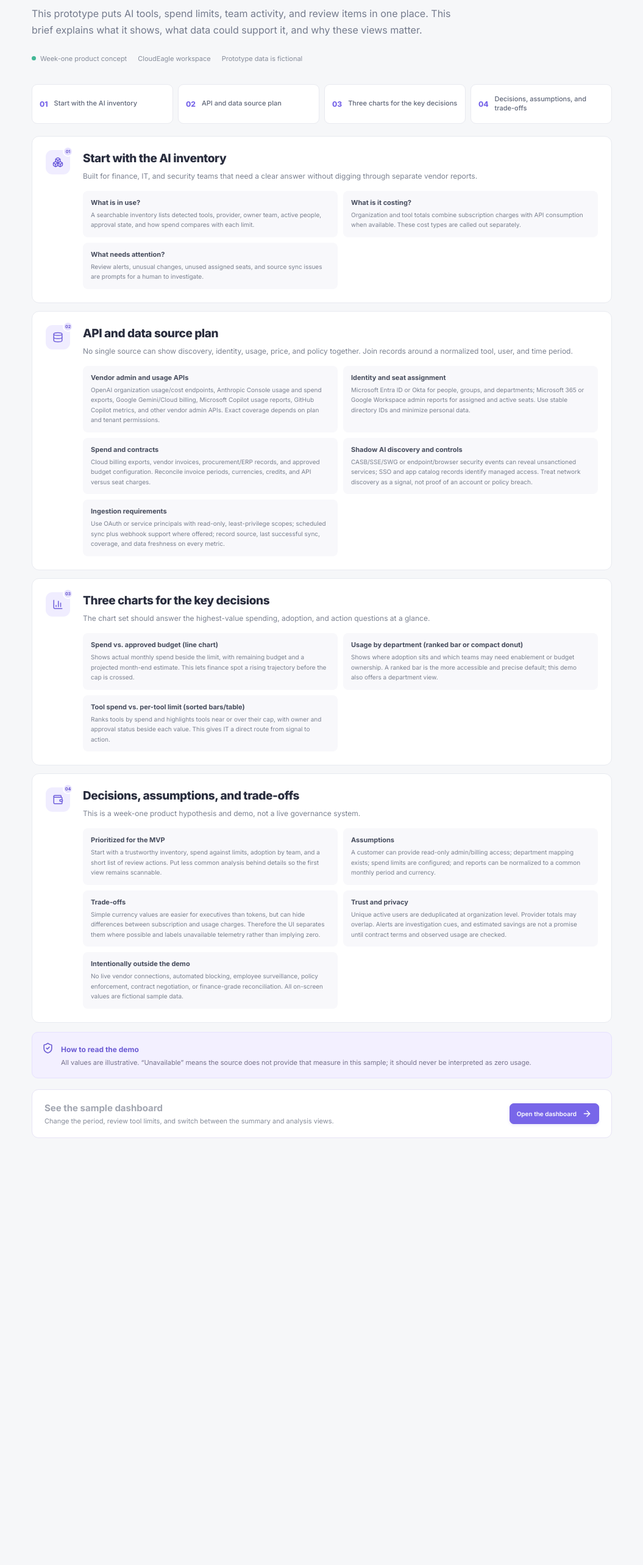
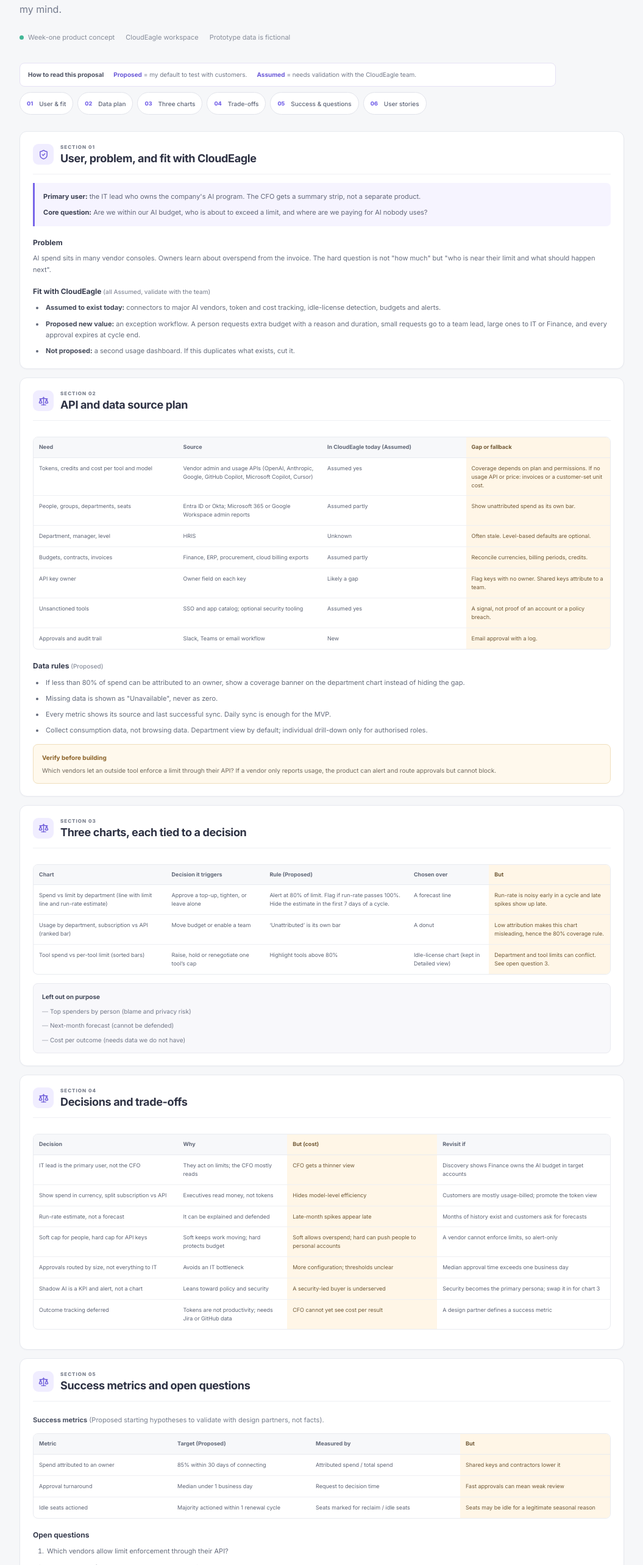
Before and after one commit to radzhiv25/ai-monitoring, a React (Vite) app: page / in a window 1280 px wide. Shown: the part 234-2800 px from the top of the page at 61% size, without its empty margins (112-1167 px from the left). Before the commit the page ends 2164 px from the top, so only its background shows below. Built offline with nearby package versions, Linux system fonts and the light colour scheme.

Commit message:
docs: rewrite governance brief as product proposal

```diff
--- a/src/components/documentation/BehindDashboard.jsx
+++ b/src/components/documentation/BehindDashboard.jsx
@@ -1,70 +1,145 @@
 import React from "react";
-import { ArrowRight, BarChart3, Boxes, Database, ShieldCheck, Wallet, Users, CircleHelp } from "lucide-react";
+import { ArrowRight, CircleHelp, Scale, ShieldCheck } from "lucide-react";
 
 const sections = [
-  {
-    icon: Boxes,
-    number: "01",
-    title: "Start with the AI inventory",
-    lead: "Built for finance, IT, and security teams that need a clear answer without digging through separate vendor reports.",
-    points: [
-      ["What is in use?", "A searchable inventory lists detected tools, provider, owner team, active people, approval state, and how spend compares with each limit."],
-      ["What is it costing?", "Organization and tool totals combine subscription charges with API consumption when available. These cost types are called out separately."],
-      ["What needs attention?", "Review alerts, unusual changes, unused assigned seats, and source sync issues are prompts for a human to investigate."],
-    ],
-  },
-  {
-    icon: Database,
-    number: "02",
-    title: "API and data source plan",
-    lead: "No single source can show discovery, identity, usage, price, and policy together. Join records around a normalized tool, user, and time period.",
-    points: [
-      ["Vendor admin and usage APIs", "OpenAI organization usage/cost endpoints, Anthropic Console usage and spend exports, Google Gemini/Cloud billing, Microsoft Copilot usage reports, GitHub Copilot metrics, and other vendor admin APIs. Exact coverage depends on plan and tenant permissions."],
-      ["Identity and seat assignment", "Microsoft Entra ID or Okta for people, groups, and departments; Microsoft 365 or Google Workspace admin reports for assigned and active seats. Use stable directory IDs and minimize personal data."],
-      ["Spend and contracts", "Cloud billing exports, vendor invoices, procurement/ERP records, and approved budget configuration. Reconcile invoice periods, currencies, credits, and API versus seat charges."],
-      ["Shadow AI discovery and controls", "CASB/SSE/SWG or endpoint/browser security events can reveal unsanctioned services; SSO and app catalog records identify managed access. Treat network discovery as a signal, not proof of an account or policy breach."],
-      ["Ingestion requirements", "Use OAuth or service principals with read-only, least-privilege scopes; scheduled sync plus webhook support where offered; record source, last successful sync, coverage, and data freshness on every metric."],
-    ],
-  },
-  {
-    icon: BarChart3,
-    number: "03",
-    title: "Three charts for the key decisions",
-    lead: "The chart set should answer the highest-value spending, adoption, and action questions at a glance.",
-    points: [
-      ["Spend vs. approved budget (line chart)", "Shows actual monthly spend beside the limit, with remaining budget and a projected month-end estimate. This lets finance spot a rising trajectory before the cap is crossed."],
-      ["Usage by department (ranked bar or compact donut)", "Shows where adoption sits and which teams may need enablement or budget ownership. A ranked bar is the more accessible and precise default; this demo also offers a department view."],
-      ["Tool spend vs. per-tool limit (sorted bars/table)", "Ranks tools by spend and highlights tools near or over their cap, with owner and approval status beside each value. This gives IT a direct route from signal to action."],
-    ],
-  },
-  {
-    icon: Wallet,
-    number: "04",
-    title: "Decisions, assumptions, and trade-offs",
-    lead: "This is a week-one product hypothesis and demo, not a live governance system.",
-    points: [
-      ["Prioritized for the MVP", "Start with a trustworthy inventory, spend against limits, adoption by team, and a short list of review actions. Put less common analysis behind details so the first view remains scannable."],
-      ["Assumptions", "A customer can provide read-only admin/billing access; department mapping exists; spend limits are configured; and reports can be normalized to a common monthly period and currency."],
-      ["Trade-offs", "Simple currency values are easier for executives than tokens, but can hide differences between subscription and usage charges. Therefore the UI separates them where possible and labels unavailable telemetry rather than implying zero."],
-      ["Trust and privacy", "Unique active users are deduplicated at organization level. Provider totals may overlap. Alerts are investigation cues, and estimated savings are not a promise until contract terms and observed usage are checked."],
-      ["Intentionally outside the demo", "No live vendor connections, automated blocking, employee surveillance, policy enforcement, contract negotiation, or finance-grade reconciliation. All on-screen values are fictional sample data."],
-    ],
-  },
+  { id: "01", label: "User & fit" },
+  { id: "02", label: "Data plan" },
+  { id: "03", label: "Three charts" },
+  { id: "04", label: "Trade-offs" },
+  { id: "05", label: "Success & questions" },
+  { id: "06", label: "User stories" },
 ];
 
+function DataTable({ caption, columns, rows, className = "" }) {
+  return <div className={`proposal-table-wrap ${className}`}>
+    <table className="proposal-table">
+      <caption className="sr-only">{caption}</caption>
+      <thead><tr>{columns.map((column) => <th key={column.key} scope="col" className={column.tone || ""}>{column.label}</th>)}</tr></thead>
+      <tbody>{rows.map((row, index) => <tr key={`${caption}-${index}`}>{columns.map((column) => <td key={column.key} data-label={column.label} className={column.tone || ""}>{row[column.key]}</td>)}</tr>)}</tbody>
+    </table>
+    <div className="proposal-mobile-cards" aria-label={`${caption} (card view)`}>{rows.map((row, index) => <article className="proposal-mobile-card" key={`${caption}-card-${index}`}><dl>{columns.map((column) => <div key={column.key} className={column.tone || ""}><dt>{column.label}</dt><dd>{row[column.key]}</dd></div>)}</dl></article>)}</div>
+  </div>;
+}
+
+const sourceColumns = [
+  { key: "need", label: "Need" },
+  { key: "source", label: "Source" },
+  { key: "status", label: "In CloudEagle today (Assumed)" },
+  { key: "gap", label: "Gap or fallback", tone: "cost-cell" },
+];
+const sourceRows = [
+  { need: "Tokens, credits and cost per tool and model", source: "Vendor admin and usage APIs (OpenAI, Anthropic, Google, GitHub Copilot, Microsoft Copilot, Cursor)", status: "Assumed yes", gap: "Coverage depends on plan and permissions. If no usage API or price: invoices or a customer-set unit cost." },
+  { need: "People, groups, departments, seats", source: "Entra ID or Okta; Microsoft 365 or Google Workspace admin reports", status: "Assumed partly", gap: "Show unattributed spend as its own bar." },
+  { need: "Department, manager, level", source: "HRIS", status: "Unknown", gap: "Often stale. Level-based defaults are optional." },
+  { need: "Budgets, contracts, invoices", source: "Finance, ERP, procurement, cloud billing exports", status: "Assumed partly", gap: "Reconcile currencies, billing periods, credits." },
+  { need: "API key owner", source: "Owner field on each key", status: "Likely a gap", gap: "Flag keys with no owner. Shared keys attribute to a team." },
+  { need: "Unsanctioned tools", source: "SSO and app catalog; optional security tooling", status: "Assumed yes", gap: "A signal, not proof of an account or a policy breach." },
+  { need: "Approvals and audit trail", source: "Slack, Teams or email workflow", status: "New", gap: "Email approval with a log." },
+];
+
+const chartColumns = [
+  { key: "chart", label: "Chart" },
+  { key: "decision", label: "Decision it triggers" },
+  { key: "rule", label: "Rule (Proposed)" },
+  { key: "chosen", label: "Chosen over" },
+  { key: "cost", label: "But", tone: "cost-cell" },
+];
+const chartRows = [
+  { chart: "Spend vs limit by department (line with limit line and run-rate estimate)", decision: "Approve a top-up, tighten, or leave alone", rule: "Alert at 80% of limit. Flag if run-rate passes 100%. Hide the estimate in the first 7 days of a cycle.", chosen: "A forecast line", cost: "Run-rate is noisy early in a cycle and late spikes show up late." },
+  { chart: "Usage by department, subscription vs API (ranked bar)", decision: "Move budget or enable a team", rule: "‘Unattributed’ is its own bar", chosen: "A donut", cost: "Low attribution makes this chart misleading, hence the 80% coverage rule." },
+  { chart: "Tool spend vs per-tool limit (sorted bars)", decision: "Raise, hold or renegotiate one tool’s cap", rule: "Highlight tools above 80%", chosen: "Idle-license chart (kept in Detailed view)", cost: "Department and tool limits can conflict. See open question 3." },
+];
+
+const decisionColumns = [
+  { key: "decision", label: "Decision" },
+  { key: "why", label: "Why" },
+  { key: "cost", label: "But (cost)", tone: "cost-cell" },
+  { key: "revisit", label: "Revisit if" },
+];
+const decisionRows = [
+  { decision: "IT lead is the primary user, not the CFO", why: "They act on limits; the CFO mostly reads", cost: "CFO gets a thinner view", revisit: "Discovery shows Finance owns the AI budget in target accounts" },
+  { decision: "Show spend in currency, split subscription vs API", why: "Executives read money, not tokens", cost: "Hides model-level efficiency", revisit: "Customers are mostly usage-billed; promote the token view" },
+  { decision: "Run-rate estimate, not a forecast", why: "It can be explained and defended", cost: "Late-month spikes appear late", revisit: "Months of history exist and customers ask for forecasts" },
+  { decision: "Soft cap for people, hard cap for API keys", why: "Soft keeps work moving; hard protects budget", cost: "Soft allows overspend; hard can push people to personal accounts", revisit: "A vendor cannot enforce limits, so alert-only" },
+  { decision: "Approvals routed by size, not everything to IT", why: "Avoids an IT bottleneck", cost: "More configuration; thresholds unclear", revisit: "Median approval time exceeds one business day" },
+  { decision: "Shadow AI is a KPI and alert, not a chart", why: "Leans toward policy and security", cost: "A security-led buyer is underserved", revisit: "Security becomes the primary persona; swap it in for chart 3" },
+  { decision: "Outcome tracking deferred", why: "Tokens are not productivity; needs Jira or GitHub data", cost: "CFO cannot yet see cost per result", revisit: "A design partner defines a success metric" },
+];
+
+const metricColumns = [
+  { key: "metric", label: "Metric" },
+  { key: "target", label: "Target (Proposed)" },
+  { key: "measure", label: "Measured by" },
+  { key: "cost", label: "But", tone: "cost-cell" },
+];
+const metricRows = [
+  { metric: "Spend attributed to an owner", target: "85% within 30 days of connecting", measure: "Attributed spend / total spend", cost: "Shared keys and contractors lower it" },
+  { metric: "Approval turnaround", target: "Median under 1 business day", measure: "Request to decision time", cost: "Fast approvals can mean weak review" },
+  { metric: "Idle seats actioned", target: "Majority actioned within 1 renewal cycle", measure: "Seats marked for reclaim / idle seats", cost: "Seats may be idle for a legitimate seasonal reason" },
+];
+
+function Section({ id, icon: Icon, title, children }) {
+  return <section className="proposal-section" id={`brief-${id}`} aria-labelledby={`brief-heading-${id}`}>
+    <div className="proposal-section-heading"><span className="proposal-section-icon"><Icon size={17}/></span><div><span className="proposal-section-number">SECTION {id}</span><h2 id={`brief-heading-${id}`}>{title}</h2></div></div>
+    <div className="proposal-section-content">{children}</div>
+  </section>;
+}
+
 export default function BehindDashboard({ onBack }) {
-  return <main className="docs-page">
-    <header className="docs-header">
-      <div className="docs-kicker"><CircleHelp size={16}/> PRODUCT BRIEF <span>·</span> AI GOVERNANCE</div>
-      <h1>AI usage and spend,<br/><em>in one view.</em></h1>
-      <p>This prototype puts AI tools, spend limits, team activity, and review items in one place. This brief explains what it shows, what data could support it, and why these views matter.</p>
+  return <main className="docs-page proposal-page">
+    <header className="docs-header proposal-hero">
+      <div className="docs-kicker"><CircleHelp size={16}/> PRODUCT PROPOSAL <span>·</span> AI GOVERNANCE</div>
+      <h1>AI budgets, limits,<br/><em>and exceptions</em></h1>
+      <p>A week-one proposal: who it is for, what it decides, what each choice costs, and what would change my mind.</p>
       <div className="docs-meta"><span><i/> Week-one product concept</span><span>CloudEagle workspace</span><span>Prototype data is fictional</span></div>
+      <div className="proposal-legend" role="note" aria-label="Proposal legend"><b>How to read this proposal</b><span><strong>Proposed</strong> = my default to test with customers.</span><span><strong>Assumed</strong> = needs validation with the CloudEagle team.</span></div>
     </header>
-    <nav className="docs-toc" aria-label="Brief sections">{sections.map(({number,title})=><a key={number} href={`#brief-${number}`}><b>{number}</b>{title}</a>)}</nav>
-    <div className="docs-sections">{sections.map(({icon:Icon,number,title,lead,points})=><section className="docs-section" id={`brief-${number}`} key={number}>
-      <div className="docs-section-icon"><Icon size={18}/><span>{number}</span></div><div className="docs-section-body"><h2>{title}</h2><p className="docs-lead">{lead}</p><div className="docs-points">{points.map(([heading,copy])=><article key={heading}><h3>{heading}</h3><p>{copy}</p></article>)}</div></div>
-    </section>)}</div>
-    <aside className="docs-callout"><ShieldCheck size={19}/><div><b>How to read the demo</b><p>All values are illustrative. “Unavailable” means the source does not provide that measure in this sample; it should never be interpreted as zero usage.</p></div></aside>
-    <footer className="docs-footer"><div><b>See the sample dashboard</b><span>Change the period, review tool limits, and switch between the summary and analysis views.</span></div><button className="button primary" onClick={onBack}>Open the dashboard <ArrowRight size={16}/></button></footer>
+
+    <nav className="docs-toc proposal-toc" aria-label="Brief sections">{sections.map(({ id, label }) => <a key={id} href={`#brief-${id}`}><b>{id}</b><span>{label}</span></a>)}</nav>
+
+    <div className="proposal-sections">
+      <Section id="01" icon={ShieldCheck} title="User, problem, and fit with CloudEagle">
+        <div className="proposal-callout"><p><b>Primary user:</b> the IT lead who owns the company&apos;s AI program. The CFO gets a summary strip, not a separate product.</p><p><b>Core question:</b> Are we within our AI budget, who is about to exceed a limit, and where are we paying for AI nobody uses?</p></div>
+        <h3 className="proposal-subhead">Problem</h3><p>AI spend sits in many vendor consoles. Owners learn about overspend from the invoice. The hard question is not &quot;how much&quot; but &quot;who is near their limit and what should happen next&quot;.</p>
+        <h3 className="proposal-subhead">Fit with CloudEagle <span>(all Assumed, validate with the team)</span></h3>
+        <ul className="proposal-list"><li><b>Assumed to exist today:</b> connectors to major AI vendors, token and cost tracking, idle-license detection, budgets and alerts.</li><li><b>Proposed new value:</b> an exception workflow. A person requests extra budget with a reason and duration, small requests go to a team lead, large ones to IT or Finance, and every approval expires at cycle end.</li><li><b>Not proposed:</b> a second usage dashboard. If this duplicates what exists, cut it.</li></ul>
+      </Section>
+
+      <Section id="02" icon={Scale} title="API and data source plan">
+        <DataTable caption="API and data sources required for the proposal" columns={sourceColumns} rows={sourceRows}/>
+        <h3 className="proposal-subhead">Data rules <span>(Proposed)</span></h3>
+        <ul className="proposal-list"><li>If less than 80% of spend can be attributed to an owner, show a coverage banner on the department chart instead of hiding the gap.</li><li>Missing data is shown as &quot;Unavailable&quot;, never as zero.</li><li>Every metric shows its source and last successful sync. Daily sync is enough for the MVP.</li><li>Collect consumption data, not browsing data. Department view by default; individual drill-down only for authorised roles.</li></ul>
+        <aside className="proposal-question"><b>Verify before building</b><p>Which vendors let an outside tool enforce a limit through their API? If a vendor only reports usage, the product can alert and route approvals but cannot block.</p></aside>
+      </Section>
+
+      <Section id="03" icon={Scale} title="Three charts, each tied to a decision">
+        <DataTable caption="Three selected charts and the decisions they support" columns={chartColumns} rows={chartRows} className="chart-decision-table"/>
+        <aside className="proposal-out-of-scope"><b>Left out on purpose</b><span>Top spenders by person (blame and privacy risk)</span><span>Next-month forecast (cannot be defended)</span><span>Cost per outcome (needs data we do not have)</span></aside>
+      </Section>
+
+      <Section id="04" icon={Scale} title="Decisions and trade-offs">
+        <DataTable caption="Product decisions, costs, and reasons to revisit them" columns={decisionColumns} rows={decisionRows} className="decision-table"/>
+      </Section>
+
+      <Section id="05" icon={Scale} title="Success metrics and open questions">
+        <p className="proposal-note"><b>Success metrics</b> (Proposed starting hypotheses to validate with design partners, not facts).</p>
+        <DataTable caption="Proposed success metrics and their trade-offs" columns={metricColumns} rows={metricRows} className="metrics-table"/>
+        <h3 className="proposal-subhead">Open questions</h3>
+        <ol className="proposal-list numbered"><li>Which vendors allow limit enforcement through their API?</li><li>Who approves for contractors and shared keys?</li><li>If a department is under budget but one of its tools is over its cap, which limit wins and who approves?</li><li>How fresh must data be: daily, or near real time close to a limit?</li><li>If the CloudEagle team already has parts of this, which piece is genuinely new?</li></ol>
+      </Section>
+
+      <Section id="06" icon={ShieldCheck} title="User stories">
+        <p className="proposal-note">Acceptance criteria for the first version. Expand a story to review its checks.</p>
+        <div className="proposal-stories">
+          <details><summary>As an IT lead, I want a monthly budget per department so spend stays within what Finance approved.</summary><div><b>Acceptance criteria (Proposed)</b><ul><li>Alert at 80%.</li><li>At 100% with a soft cap new requests are flagged for approval, not blocked.</li><li>Every budget change is logged with who and when.</li></ul></div></details>
+          <details><summary>As an engineer, I want to request extra budget with a reason so I am not blocked mid-project.</summary><div><b>Acceptance criteria (Proposed)</b><ul><li>The form requires reason, amount and duration.</li><li>Small requests go to a team lead, larger ones to IT or Finance.</li><li>Approvals expire at cycle end; the requester sees the decision and reason.</li></ul></div></details>
+          <details><summary>As a finance lead, I want spend against budget by department so I can plan renewals.</summary><div><b>Acceptance criteria (Proposed)</b><ul><li>Subscription and API spend shown separately with the limit line.</li><li>Last refresh time shown.</li><li>Exportable to CSV.</li></ul></div></details>
+        </div>
+        <aside className="proposal-question later-phases"><b>Later phases</b><p>Project-level budgets, then comparing spend with progress from Jira or GitHub using a customer-defined success metric. Tokens are not productivity, so this is not in the MVP.</p></aside>
+      </Section>
+    </div>
+
+    <aside className="docs-callout proposal-demo-note"><ShieldCheck size={19}/><div><b>How to read the demo</b><p>All dashboard values are fictional sample data. &quot;Unavailable&quot; means the sample source does not provide that measure; it should never be read as zero usage.</p></div></aside>
+    <footer className="docs-footer"><div><b>See the sample dashboard</b><span>All figures and interactions are illustrative. Nothing is connected to a live vendor account.</span></div><button className="button primary" onClick={onBack}>Open the dashboard <ArrowRight size={16}/></button></footer>
   </main>;
 }
```
Also changed, not shown: 2 other files (tests, documents, lock files or other folders).
